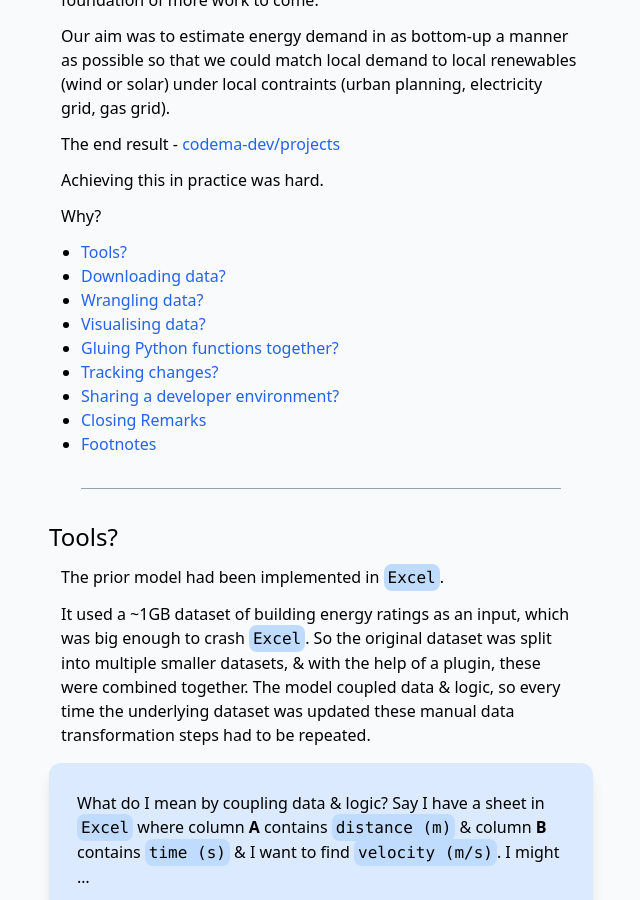
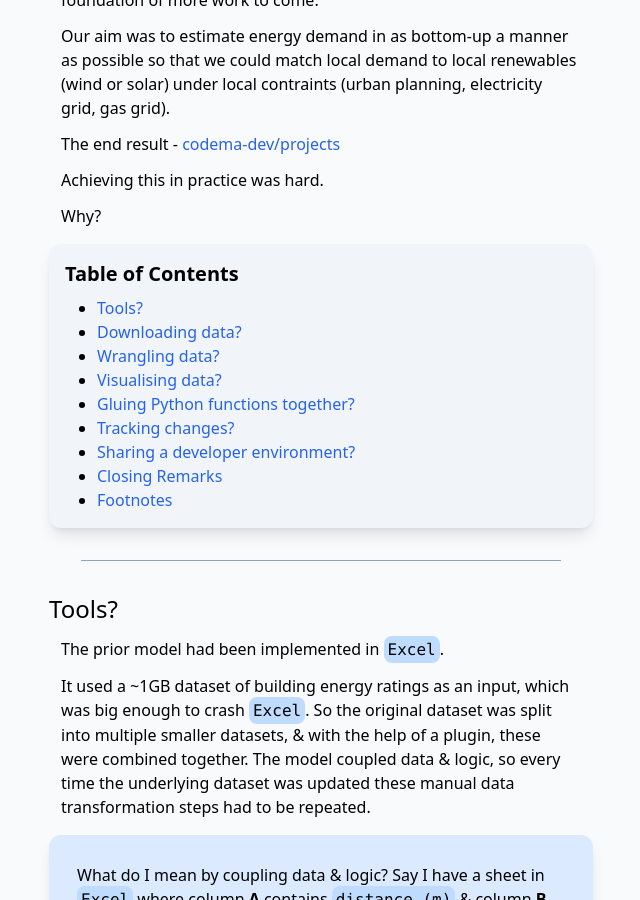
Before and after one commit to rdmolony/rdmolony.github.io, a Jekyll site: the page built from _posts/2023-11-09-from-excel-to-python.md, in a window 1280 px wide and 900 px high, scrolled down 1045 px. Shown: the whole window, without its empty margins (319-959 px from the left). Built offline with Jekyll 4.4.1, drawn with Linux system fonts in a browser that asks for light colours.

Commit message:
refactor: switch table of contents to template

```diff
--- /dev/null
+++ b/_includes/toc.html
@@ -0,0 +1,4 @@
+<div class="info-box text-left">
+  <h2 class="font-bold pb-2">Table of Contents</h2>
+  {{ include.content | markdownify }}
+</div>
--- a/_posts/2023-11-09-from-excel-to-python.md
+++ b/_posts/2023-11-09-from-excel-to-python.md
@@ -35,6 +35,8 @@ Achieving this in practice was hard.
 
 Why?
 
+{% capture table_of_contents %}
+
 - [Tools?](#tools)
 - [Downloading data?](#downloading-data)
 - [Wrangling data?](#wrangling-data)
@@ -44,6 +46,10 @@ Why?
 - [Sharing a developer environment?](#sharing-a-developer-environment)
 - [Closing Remarks](#closing-remarks)
 - [Footnotes](#footnotes)
+
+{% endcapture %}
+{% include toc.html content=table_of_contents %}
+
 
 
 ---
```
Also changed, not shown: _posts/2023-12-04-struggling-to-sync-sensors-and-databases.md (+5 -0 lines).
